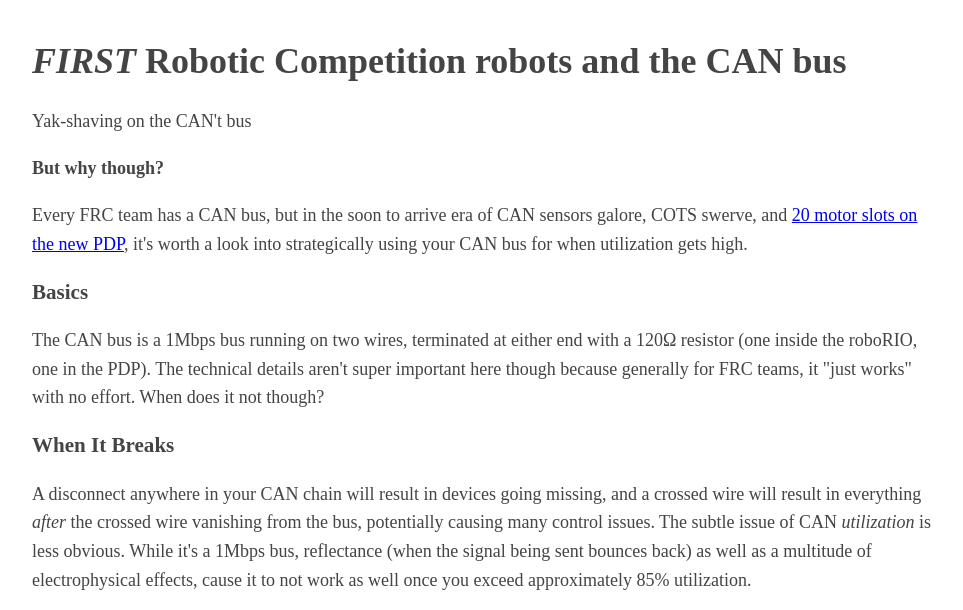
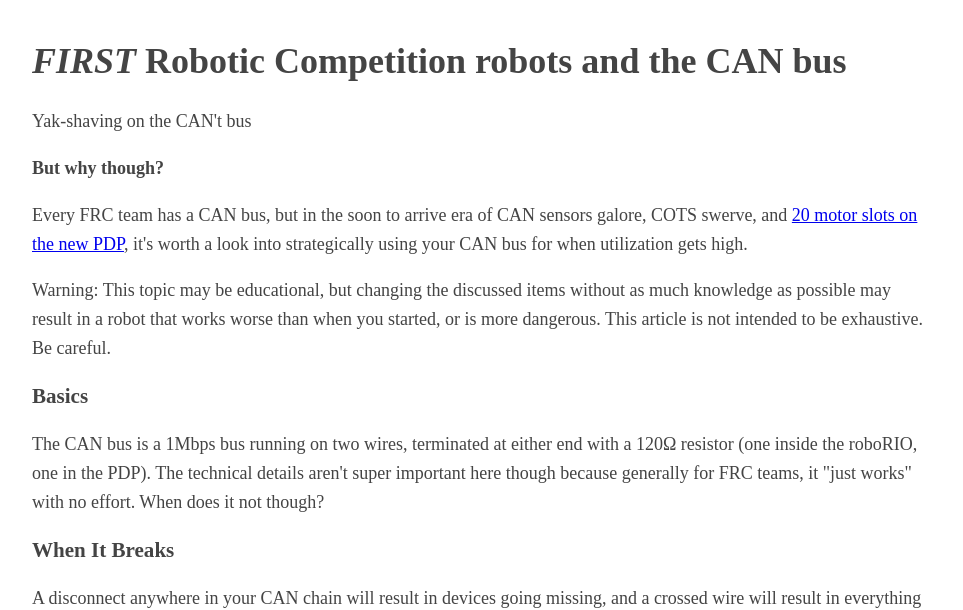
Before and after one commit to MC42/mc42.github.io, a plain HTML site: page canbus.html in a window 1280 px wide. Shown: the top 610 px of the page, without its empty margins (158-1121 px from the left). Drawn offline with Linux system fonts and the light colour scheme.

Commit message:
Add files via upload

```diff
--- a/canbus.html
+++ b/canbus.html
@@ -26,6 +26,7 @@
 </header>
 <p><strong>But why though?</strong></p>
 <p> Every FRC team has a CAN bus, but in the soon to arrive era of CAN sensors galore, COTS swerve, and <a href="https://www.firstinspires.org/robotics/frc/blog/2021-control-system-update">20 motor slots on the new PDP</a>, it's worth a look into strategically using your CAN bus for when utilization gets high.</p>
+<p>Warning: This topic may be educational, but changing the discussed items without as much knowledge as possible may result in a robot that works worse than when you started, or is more dangerous.  This article is not intended to be exhaustive.  Be careful.</p>
 
 <h3>Basics</h3>
 <p>The CAN bus is a 1Mbps bus running on two wires, terminated at either end with a 120Ω resistor (one inside the roboRIO, one in the PDP).  The technical details aren't super important here though because generally for FRC teams, it "just works" with no effort.  When does it not though?</p>
```
